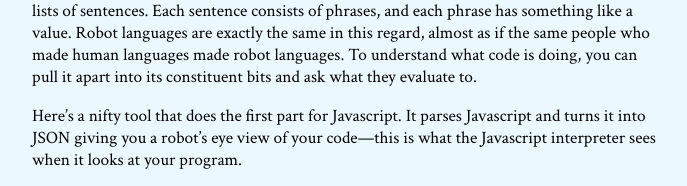
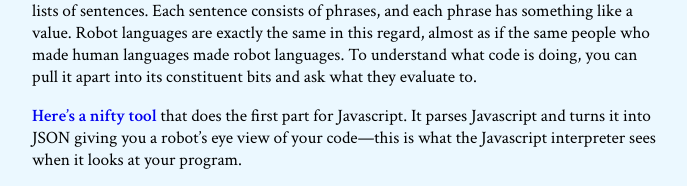
Before and after one commit to queerviolet/javascript-lab-notebook, a Jekyll site: the page built from specimens/001_short_circuit_evaluation.md, in a window 1280 px wide and 900 px high, scrolled down 11535 px. Shown: the part 711-897 px from the top of the window, without its empty margins (296-983 px from the left). Built offline with Jekyll 4.4.1, drawn with Linux system fonts in a browser that asks for light colours; part of the change alters nothing that is shown.

```diff
--- a/specimens/001_short_circuit_evaluation.md
+++ b/specimens/001_short_circuit_evaluation.md
@@ -396,4 +396,4 @@ If that seems like black magic right now, don't worry. Our next specimen will be
 
 If this seems like a looooooot of energy to understand one operator, it's in part because I want to show you a general technique for understanding languages. Human languages are lists of sentences. Each sentence consists of phrases, and each phrase has something like a value. Robot languages are exactly the same in this regard, almost as if the same people who made human languages made robot languages. To understand what code is doing, you can pull it apart into its constituent bits and ask what they evaluate to.
 
-Here's a nifty tool that does the first part for Javascript. It parses Javascript and turns it into JSON giving you a robot's eye view of your code—this is what the Javascript interpreter sees when it looks at your program.
+[Here's a nifty tool](http://esprima.org/demo/parse.html) that does the first part for Javascript. It parses Javascript and turns it into JSON giving you a robot's eye view of your code—this is what the Javascript interpreter sees when it looks at your program.
```
Also changed, not shown: README.md.
